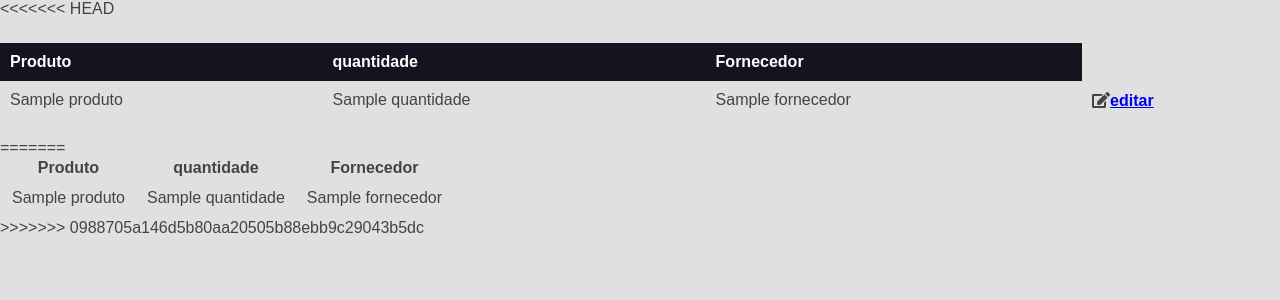
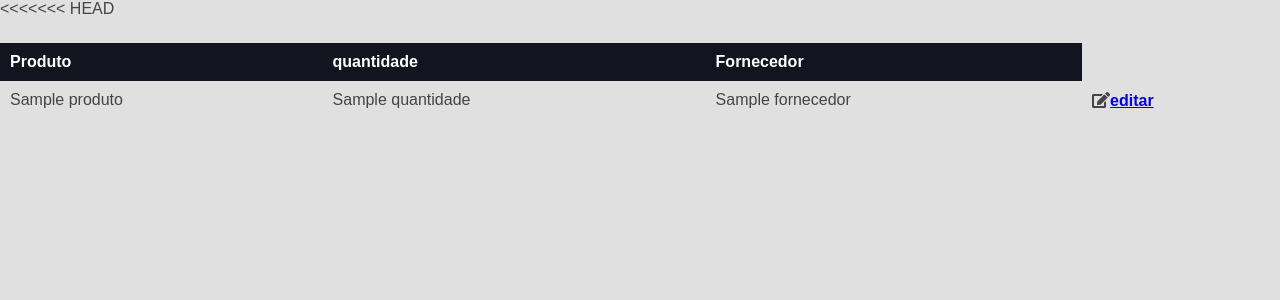
Before and after one commit to KauanMonteiro/controle-de-estoque, a Django app: template estoque/templates/pages/estoque.html in a window 1280 px wide. Shown: the part 135-435 px from the top of the page. Run offline with Django 3.2, Linux system fonts and the light colour scheme; the template is opened without the code that fills it: most values are stand-ins (such as "Sample title", 1, 10 or a date in 2020).

Commit message:
correção de erros causados pelo commit " Merge branch 'main' of github.com:KauanMonteiro/controle-de-estoque "

```diff
--- a/estoque/templates/partials/tabela_estoque.html
+++ b/estoque/templates/partials/tabela_estoque.html
@@ -22,25 +22,3 @@
         </tbody>
     </table>
 </div>
-=======
-<table>
-    <thead>
-
-        <th>Produto</th>
-        <th>quantidade</th>
-        <th>Fornecedor</th>
-    </thead>
-
-    <tbody>
-
-        {% for produto in produto%}
-        <tr>
-            <td>{{produto.nome}}</td>
-            <td>{{produto.quantidade}}</td>
-            <td>{{produto.fornecedor}}</td>
-        </tr>
-        {% endfor %}
-
-    </tbody>
-</table>
->>>>>>> 0988705a146d5b80aa20505b88ebb9c29043b5dc
--- a/estoque/views.py
+++ b/estoque/views.py
@@ -49,7 +49,6 @@ def estoque(request):
     fornecedor = Fornecedor.objects.all()
     produto = Produto.objects.all()
 
-<<<<<<< HEAD
     return render(request, 'pages/estoque.html',{'produto':produto})
 
 def editar_produto(request, id):
@@ -77,6 +76,3 @@ def editar_produto(request, id):
         return redirect('estoque')
 
     return render(request, 'pages/editar_produto.html', {'produto': produto, 'fornecedores': fornecedores})
-=======
-    return render(request, 'pages/estoque.html',{'produto':produto})
->>>>>>> 0988705a146d5b80aa20505b88ebb9c29043b5dc
```
